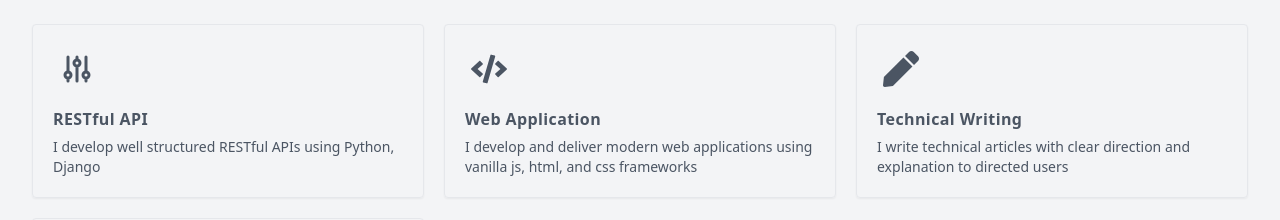
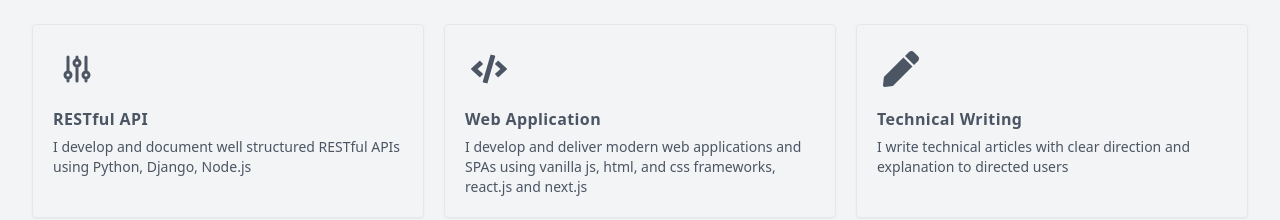
Before and after one commit to buchii1/portfolio, a React (Create React App) app: page / in a window 1280 px wide. Shown: the part 840-1060 px from the top of the page. Built offline with nearby package versions, Linux system fonts and the light colour scheme.

Commit message:
Update Services.js

```diff
--- a/src/components/Services.js
+++ b/src/components/Services.js
@@ -5,12 +5,12 @@ const services = [
   {
     icon: <HiOutlineAdjustments className="text-4xl mx-auto inline-block" />,
     title: "RESTful API",
-    desc: "I develop well structured RESTful APIs using Python, Django",
+    desc: "I develop and document well structured RESTful APIs using Python, Django, Node.js",
   },
   {
     icon: <FaCode className="text-4xl mx-auto inline-block" />,
     title: "Web Application",
-    desc: "I develop and deliver modern web applications using vanilla js, html, and css frameworks",
+    desc: "I develop and deliver modern web applications and SPAs using vanilla js, html, and css frameworks, react.js and next.js",
   },
   {
     icon: <FaPen className="text-4xl mx-auto inline-block" />,
```
